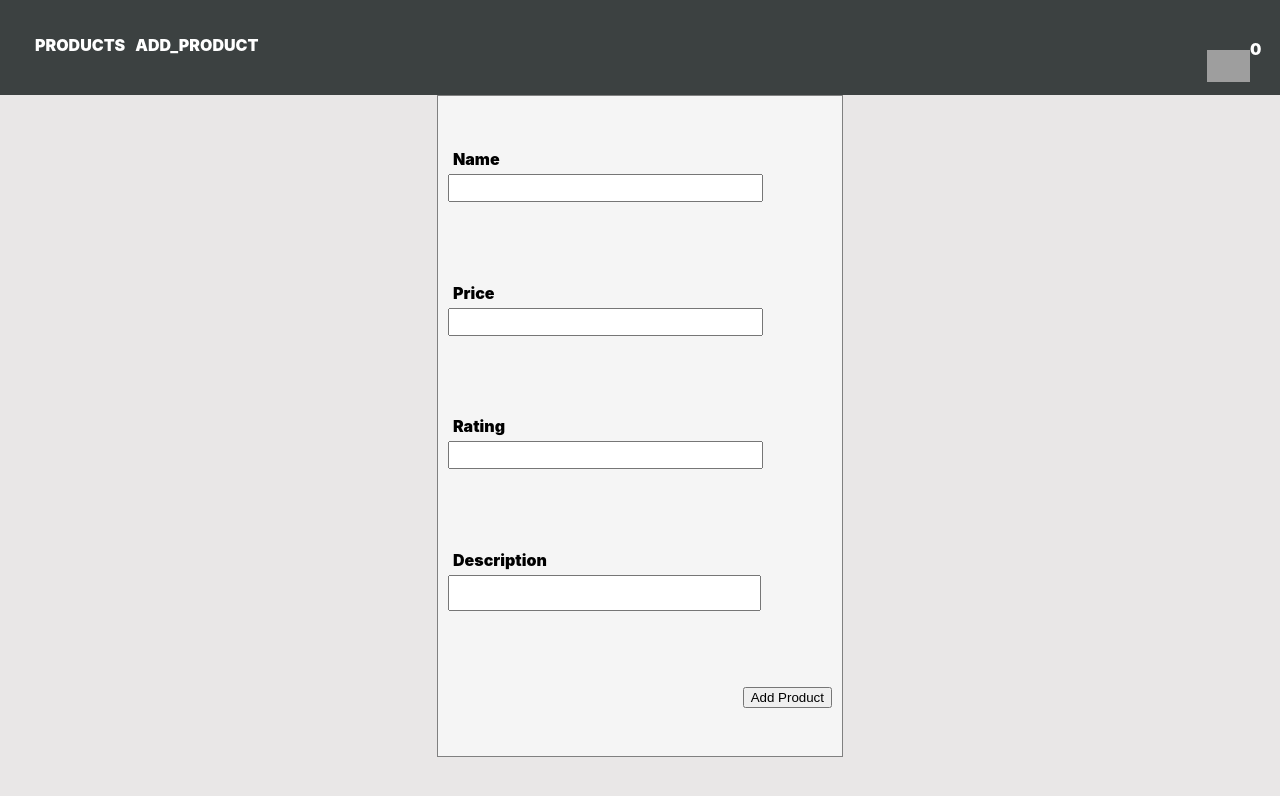
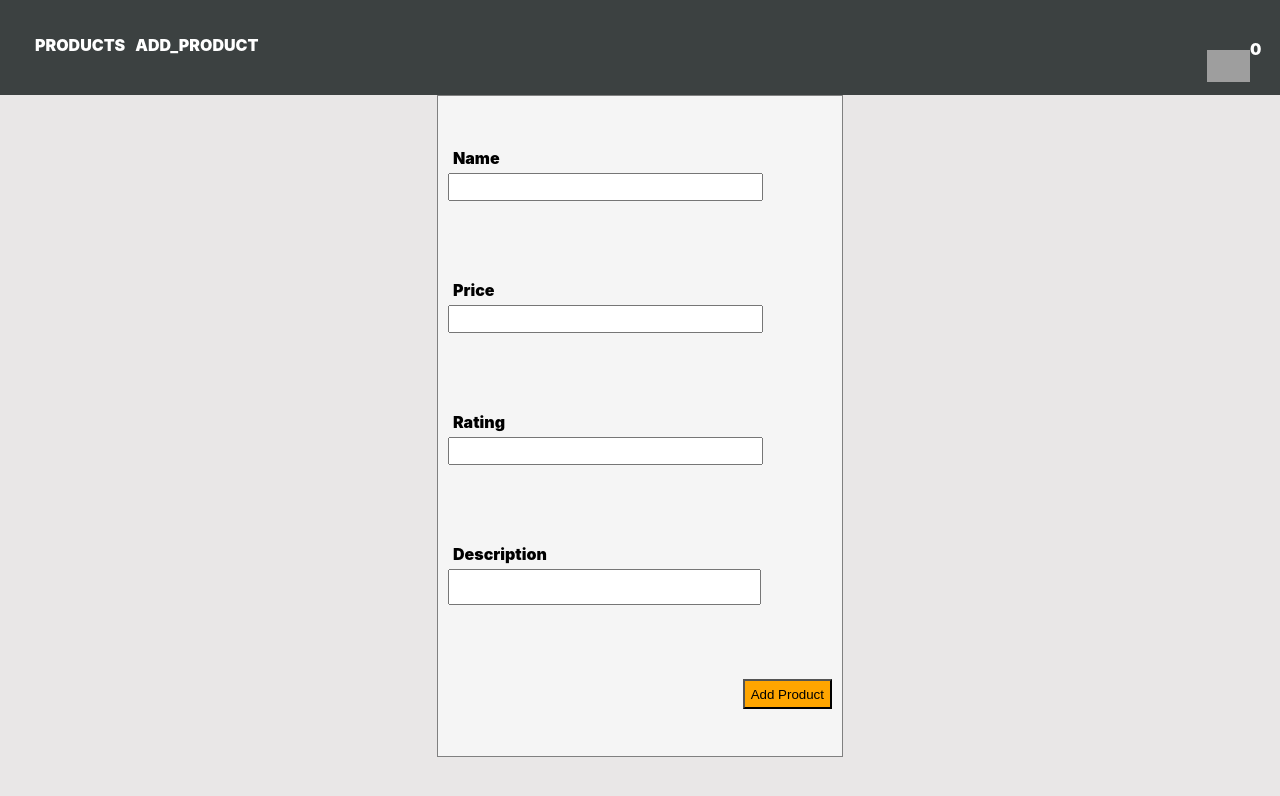
Before and after one commit to Sonu-kumar-web/Ecommerce-app-using-React-Redux, a React (Create React App) app: page /Ecommerce-app-using-React-Redux/Add-Product in a window 1280 px wide. Shown: the top 796 px of the page. Built offline with nearby package versions, Linux system fonts and the light colour scheme; no server answers; grey boxes are pictures that could not be loaded.

Commit message:
Add Add_products components

```diff
--- a/src/Components/Add_Products.js
+++ b/src/Components/Add_Products.js
@@ -60,7 +60,12 @@ class Add_Products extends React.Component {
                <label for="description">Description</label>
                <textarea ref={this.descriptionRef} rows="2" id="description" />
             </div>
-            <input type="submit" value="Add Product" id="add" />
+            <input
+               type="submit"
+               value="Add Product"
+               id="add"
+               className="add_products"
+            />
          </form>
       );
    }
--- a/src/Components/App.js
+++ b/src/Components/App.js
@@ -2,7 +2,7 @@ import React from "react";
 import NavBar from "./NavBar";
 import { BrowserRouter as Router, Route, Switch } from "react-router-dom";
 import Products from "./Products";
-import Add_Products from "./Add_Products";
+import AddProducts from "./Add_Products";
 import Cart from "./Cart";
 import APIUrls from "../helper/APIUrls";
 import { connect } from "react-redux";
@@ -39,7 +39,7 @@ class App extends React.Component {
                         exact
                         path="/Ecommerce-app-using-React-Redux/Add-Product"
                      >
-                        <Add_Products />
+                        <AddProducts />
                      </Route>
                      <Route exact path="/Ecommerce-app-using-React-Redux/cart">
                         <Cart></Cart>
--- a/src/actions/ProductsAction.js
+++ b/src/actions/ProductsAction.js
@@ -53,7 +53,7 @@ function DELETE_PRODUCT(product) {
             },
             body: JSON.stringify(product),
          };
-         let json = await fetch(
+         await fetch(
             APIUrls.delete_products + "/" + product.id,
             options
          ).then((response) => response.json());
--- a/src/index.css
+++ b/src/index.css
@@ -311,3 +311,10 @@ a sup {
    background-color: orange;
    border-radius: 10px;
 }
+
+.add_products {
+   height: 30px;
+   width: 100px;
+   cursor: pointer;
+   background-color: orange;
+}
```
